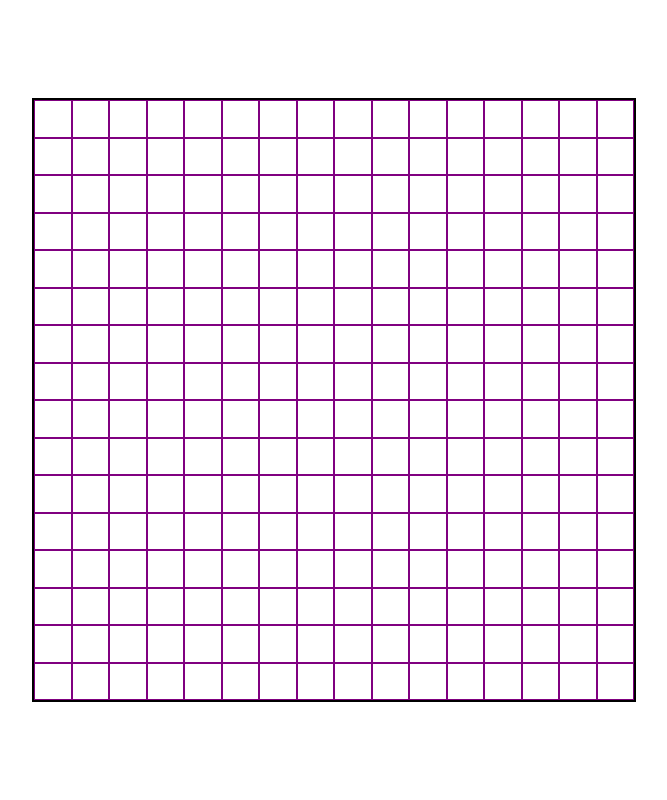
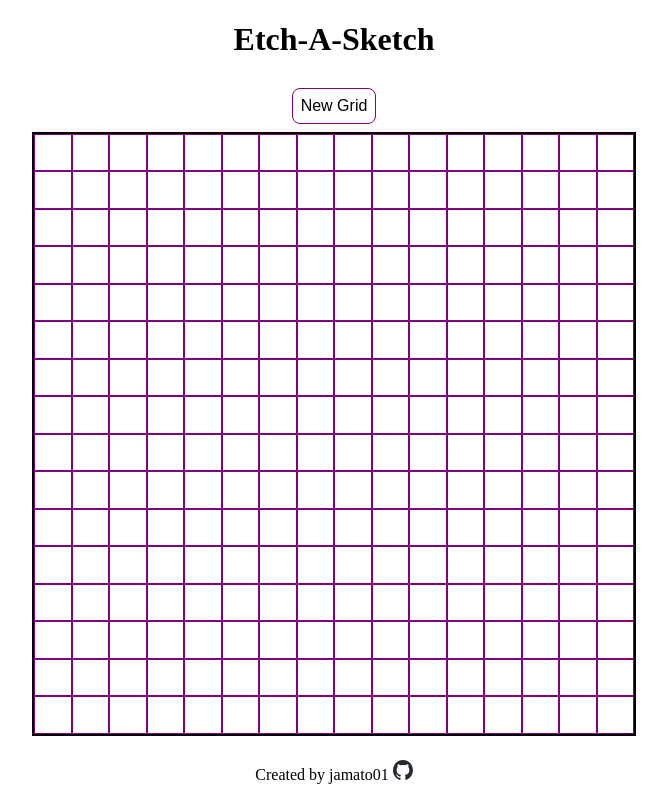
Before and after one commit to jamato01/etch-a-sketch, a plain HTML site: page index.html in a window 1280 px wide. Shown: the whole page, without its empty margins (306-973 px from the left). Drawn offline with Linux system fonts and the light colour scheme.

Commit message:
Create footer and button

```diff
--- a/index.html
+++ b/index.html
@@ -9,6 +9,14 @@
     <script src="script.js" defer></script>
 </head>
 <body>
+    <h1>Etch-A-Sketch</h1>
+    <button>New Grid</button>
     <div class="container"></div>
+    <div class="footer">
+        <div class="footer-content">
+            Created by jamato01
+            <a href="https://github.com/jamato01"><img src="img/github-mark.svg" alt="Github logo"></a>
+        </div>
+    </div>
 </body>
 </html>
--- a/style.css
+++ b/style.css
@@ -5,8 +5,10 @@ html, body {
 body {
     margin: 0;
     display: flex;
-    justify-content: center;
+    flex-direction: column;
+    justify-content: space-between;
     align-items: center;
+    /* gap: 32px; */
 }
 
 .container {
@@ -30,3 +32,29 @@ body {
 .hovered {
     background-color: hotpink;
 }
+
+button {
+    border: 1px solid purple;
+    border-radius: 8px;
+    padding: 8px;
+    font-size: 16px;
+    background-color: white;
+}
+
+button:hover {
+    transform: scale(1.1);
+}
+
+.footer {
+    padding: 16px;
+}
+
+.footer img {
+    width: 20px;
+    height: 20px;
+    transition: transform 0.3s ease-in-out;
+}
+
+.footer img:hover {
+    transform: rotate(360deg) scale(1.2);
+}
```
Also changed, not shown: img/github-mark.svg (added).
